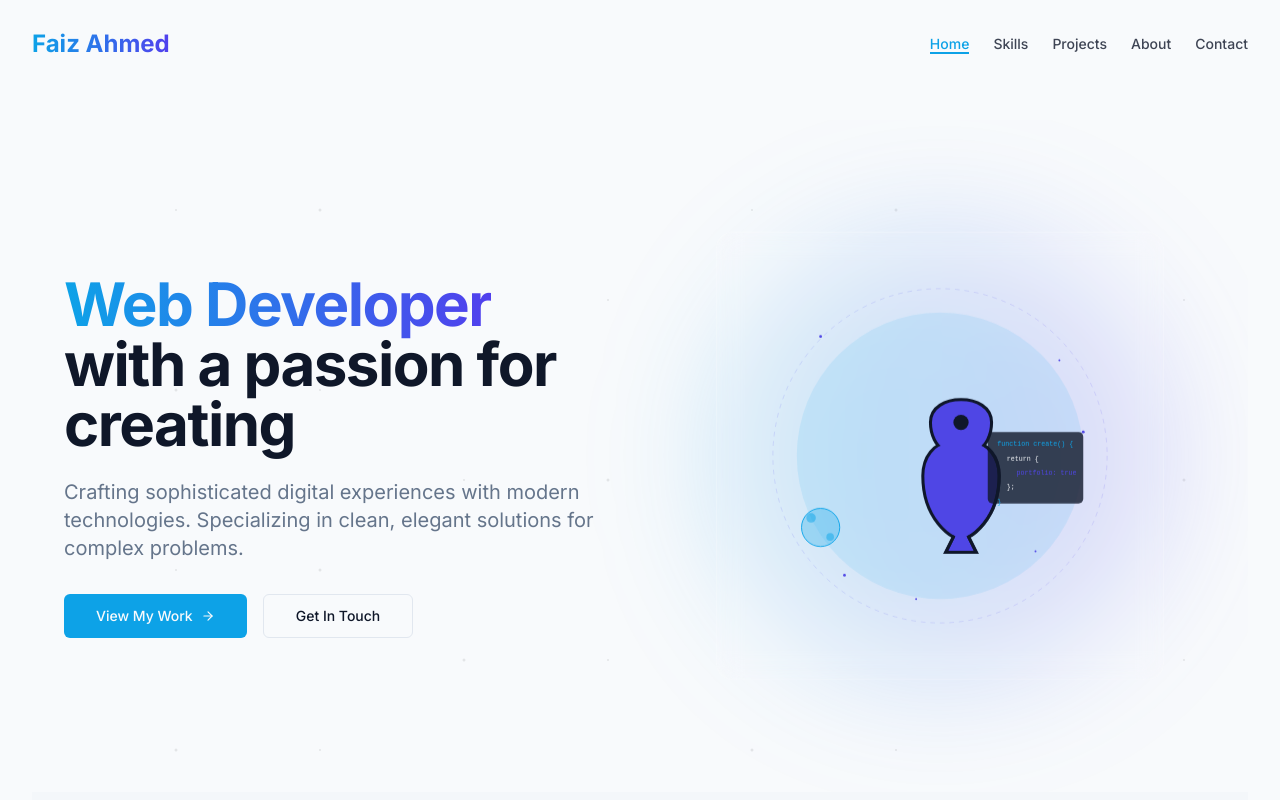
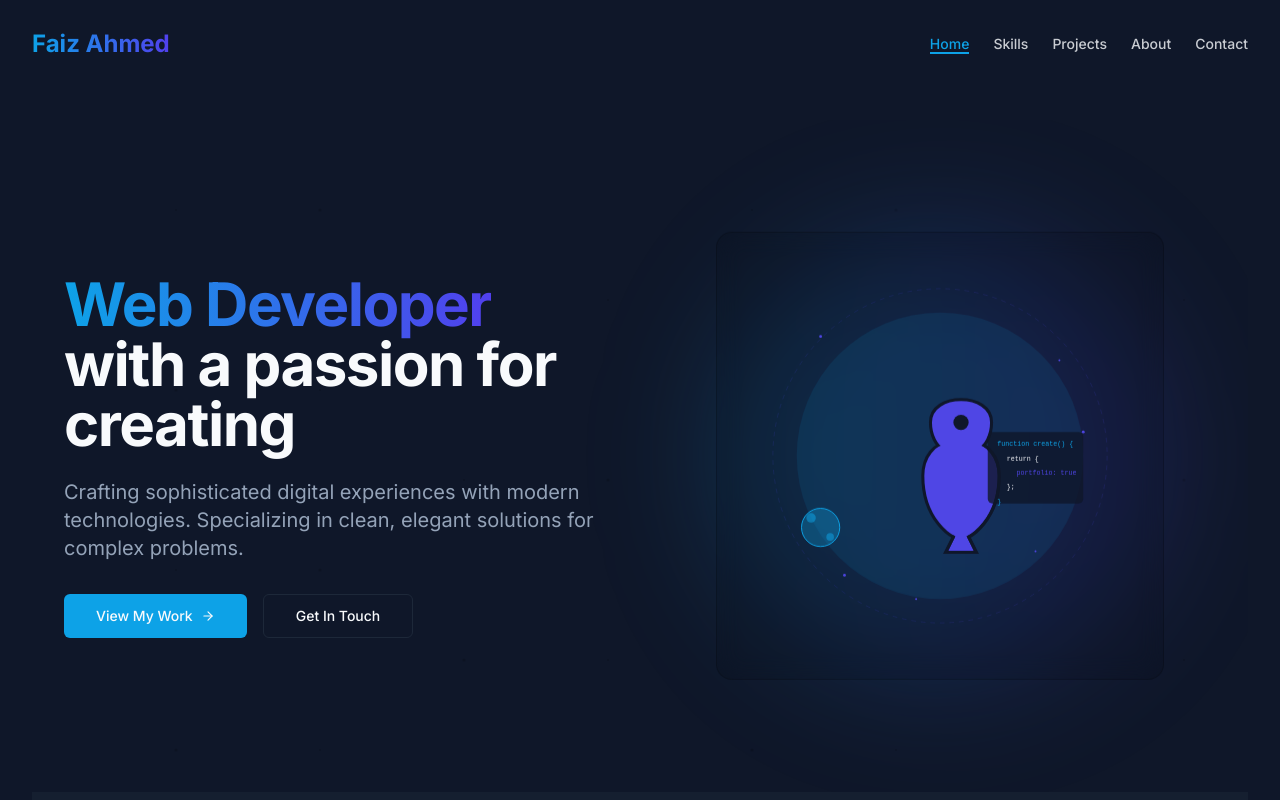
Before and after one commit to faizAhmed10/New-Portfolio, a Next.js app: page / in a window 1280 px wide. Shown: the top 800 px of the page. Built offline with nearby package versions, Linux system fonts and the light colour scheme.

Commit message:
theme fixes

```diff
--- a/src/app/layout.tsx
+++ b/src/app/layout.tsx
@@ -2,7 +2,6 @@ import type { Metadata } from "next";
 import { Inter, Fira_Code } from "next/font/google";
 import "./globals.css";
 import "./fonts.css";
-import { ThemeProvider } from "@/components/theme-provider";
 import Navbar from "@/components/navbar";
 import Footer from "@/components/footer";
 
@@ -29,20 +28,13 @@ export default function RootLayout({
   children: React.ReactNode;
 }>) {
   return (
-    <html lang="en" suppressHydrationWarning>
+    <html lang="en" className="dark" suppressHydrationWarning>
       <body
         className={`${inter.variable} ${firaCode.variable} font-sans antialiased min-h-screen flex flex-col`}
       >
-        <ThemeProvider
-          attribute="class"
-          defaultTheme="system"
-          enableSystem
-          disableTransitionOnChange
-        >
           <Navbar />
           <main className="flex-1">{children}</main>
           <Footer />
-        </ThemeProvider>
       </body>
     </html>
   );
--- a/src/components/theme-provider.tsx
+++ /dev/null
@@ -1,9 +0,0 @@
-'use client';
-
-import * as React from 'react';
-import { ThemeProvider as NextThemesProvider } from 'next-themes';
-import { type ThemeProviderProps } from 'next-themes';
-
-export function ThemeProvider({ children, ...props }: ThemeProviderProps) {
-  return <NextThemesProvider {...props}>{children}</NextThemesProvider>;
-}
```
